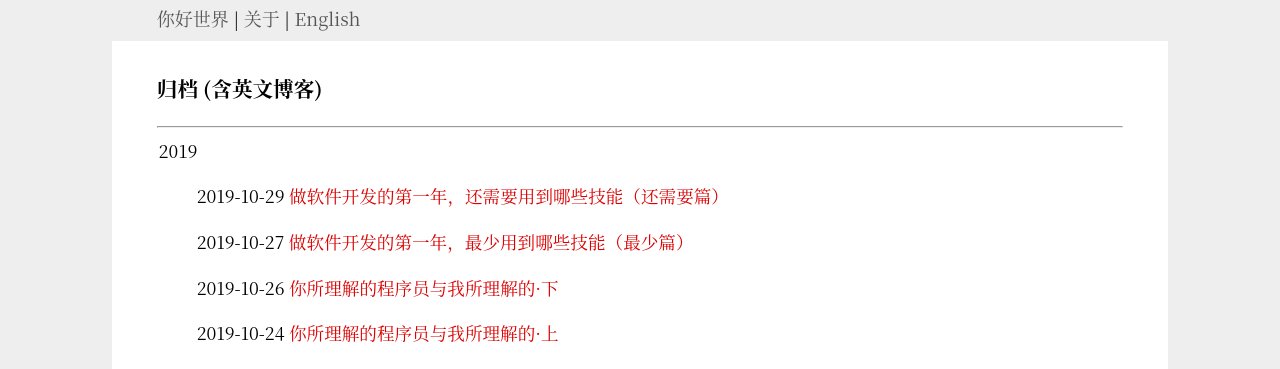
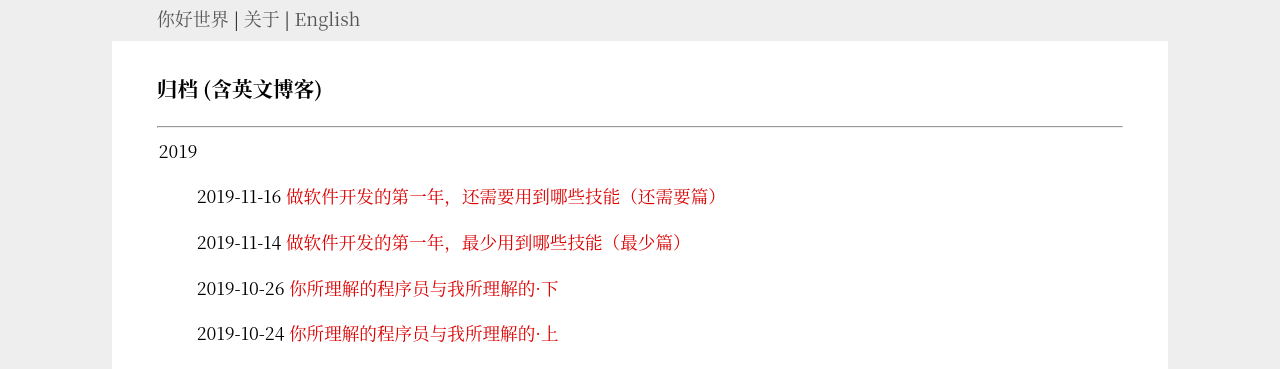
Before and after one commit to Haiyung/haiyung.github.io, a Jekyll site: the page built from pages/6cnarchive.md, in a window 1280 px wide. Shown: the top 369 px of the page. Built offline with Jekyll 4.4.1, drawn with Linux system fonts in a browser that asks for light colours.

Commit message:
article: update article

```diff
--- a/_posts/2019-10-27-minimum-skills-in-the-first-year-of-development.md
+++ b/_posts/2019-11-14-minimum-skills-in-the-first-year-of-development.md
@@ -1,7 +1,7 @@
 ---
 layout: cnpost
 title: 做软件开发的第一年，最少用到哪些技能（最少篇）
-date: 2019-10-27 10:01:00
+date: 2019-11-14 23:59:00
 categories: cn
 tags: 程序员入门指南
 ---
--- a/_posts/2019-10-29-extra-skills-in-the-first-year-of-development.md
+++ b/_posts/2019-11-16-extra-skills-in-the-first-year-of-development.md
@@ -1,7 +1,7 @@
 ---
 layout: cnpost
 title: 做软件开发的第一年，还需要用到哪些技能（还需要篇）
-date: 2019-10-29 22:00:00
+date: 2019-11-16 10:00:00
 categories: cn
 tags: 程序员入门指南
 ---
```
